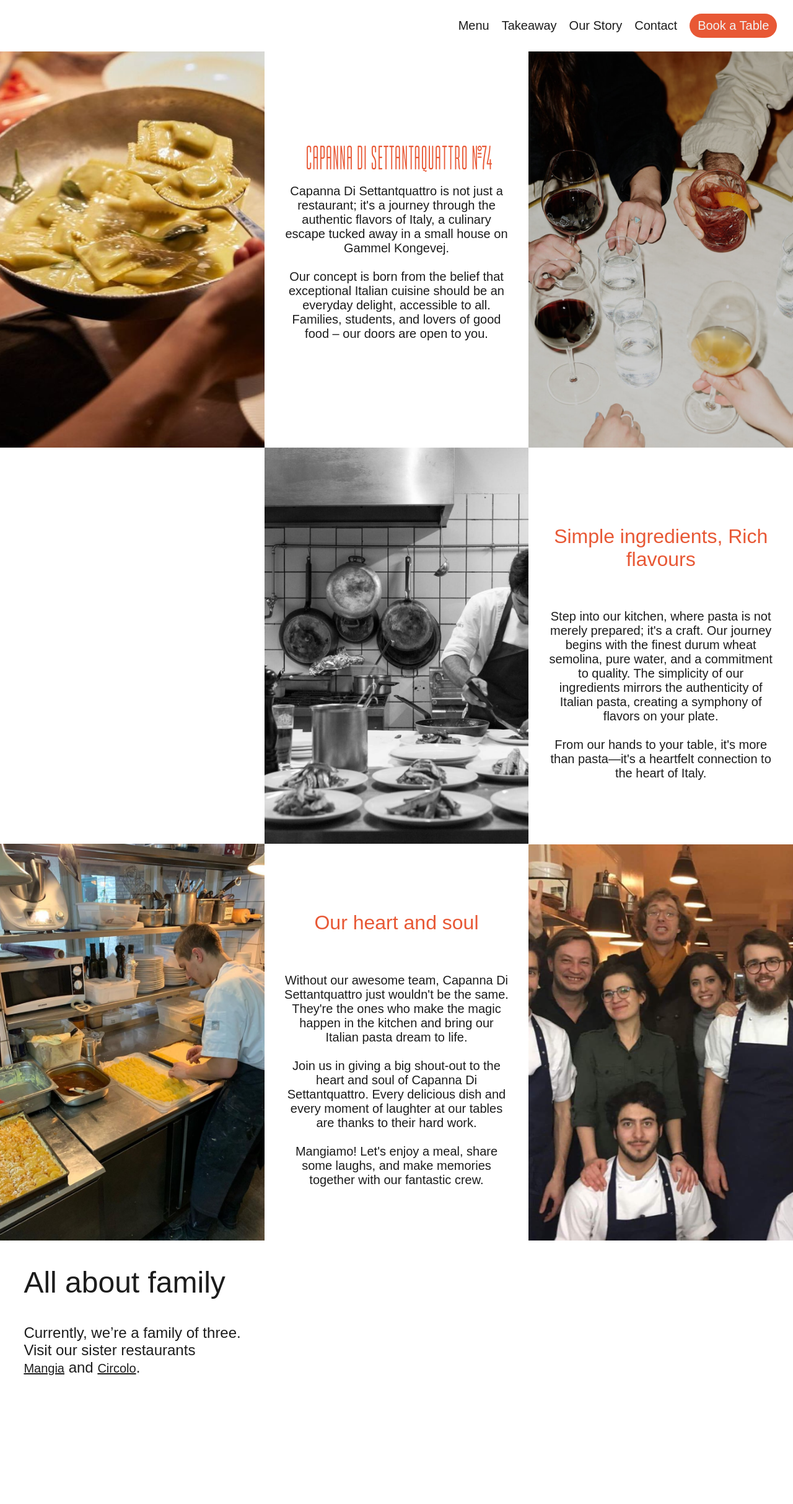
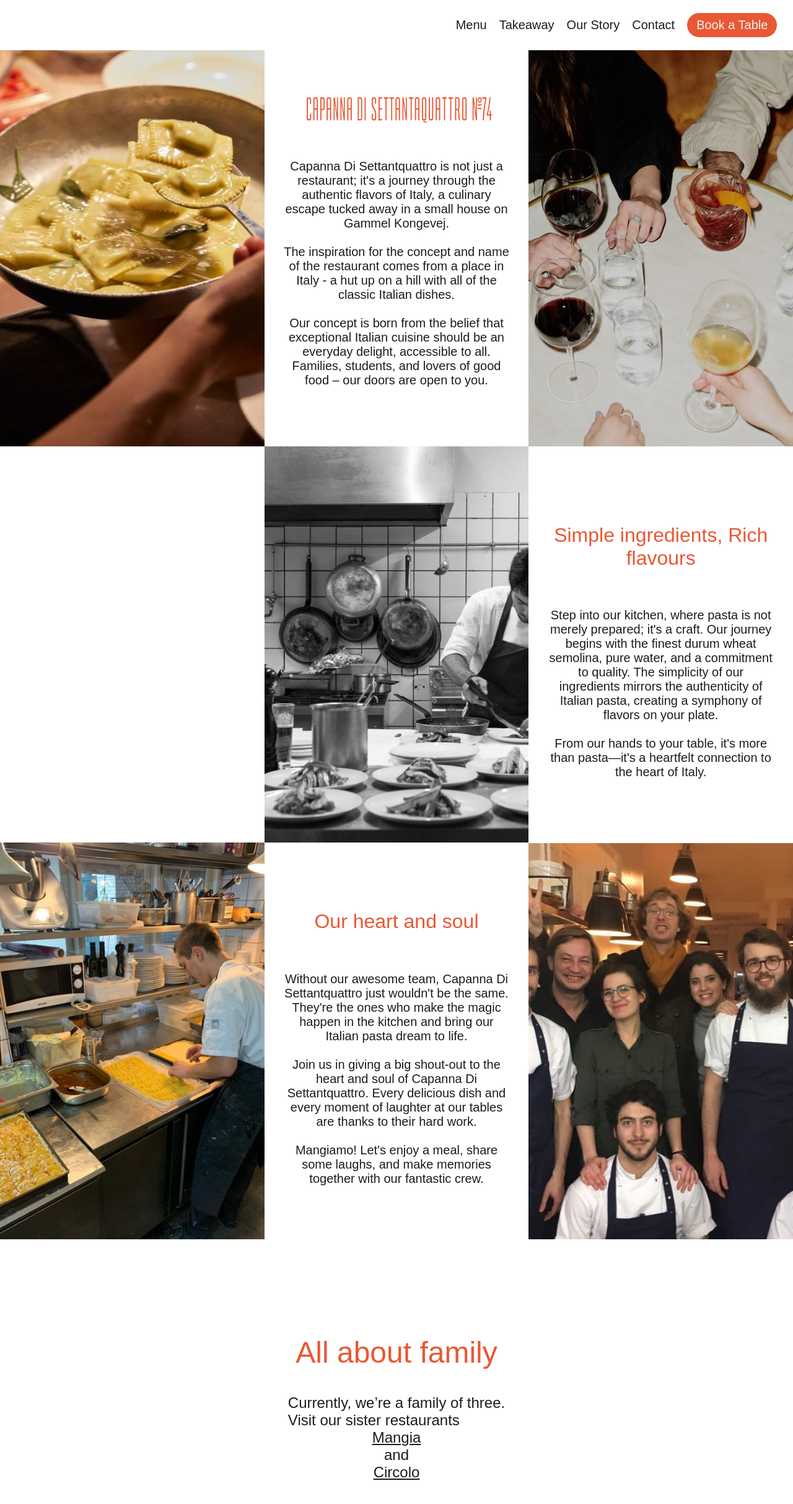
Before and after one commit to ozolinala/capanna74, a Next.js app: page /our-story in a window 1280 px wide. Shown: the top 2426 px of the page at 62% size. Before the commit the page ends 2244 px from the top, so only its background shows below. Built offline with nearby package versions, Linux system fonts and the light colour scheme.

Commit message:
added the all about family

```diff
--- a/src/components/OurStoryGrid.js
+++ b/src/components/OurStoryGrid.js
@@ -7,7 +7,9 @@
 <div className={`${styles.item} ${styles.image}`}><img src="/assets/our-story1.png" alt="Pasta in a pan"></img></div>
 <div id={styles.logo} className={styles.item}>
   <img src="/assets/Orange-capanna-logo.svg" alt='Logo'></img>
-  <p>Capanna Di Settantquattro is not just a restaurant; it's a journey through the authentic flavors of Italy, a culinary escape tucked away in a small house on Gammel Kongevej. <br></br><br></br>Our concept is born from the belief that exceptional Italian cuisine should be an everyday delight, accessible to all. Families, students, and lovers of good food – our doors are open to you.</p>
+  <p>Capanna Di Settantquattro is not just a restaurant; it's a journey through the authentic flavors of Italy, a culinary escape tucked away in a small house on Gammel Kongevej.
+  <br></br><br></br> The inspiration for the concept and name of the restaurant comes from a place in Italy - a hut up on a hill with all of the classic Italian dishes.
+    <br></br><br></br>Our concept is born from the belief that exceptional Italian cuisine should be an everyday delight, accessible to all. Families, students, and lovers of good food – our doors are open to you.</p>
 </div>
 <div className={`${styles.item} ${styles.image}`}><img src="/assets/our-story2.png" alt="Cocktails"></img></div>
 
--- a/src/pages/our-story.js
+++ b/src/pages/our-story.js
@@ -7,20 +7,20 @@
   return (
     <Layout currentPage="yourComponent">
 <OurStoryGrid></OurStoryGrid>
-<div classNamestyle={{ textAlign: 'center', width:'50%' }}>
+<div className={styles.others}>
       <h2 classNamestyle={{ color:'var(--accent-color)'}}>All about family</h2>
-      <h3>
+      <p>
         Currently, we’re a family of three.
-        <br></br>Visit our sister restaurants{' '} <br></br>
+        <br></br>Visit our sister restaurants
+        <br></br>
         <a href="http://mangia.dk/" target="_blank" rel="noopener noreferrer">
-          <u>Mangia</u>
-        </a>{' '}
-        and{' '}
+          Mangia
+        </a>
+        and
         <a href="https://www.ristorantecircolo.dk/" target="_blank" rel="noopener noreferrer">
-          <u>Circolo</u>
+          Circolo
         </a>
-        .
-      </h3>
+      </p>
     </div>
     </Layout>
   );
--- a/src/styles/Layout.module.css
+++ b/src/styles/Layout.module.css
@@ -3,7 +3,7 @@
   display: flex;
   justify-content: flex-end;
   align-items: center;
-  padding: 2px;
+  padding: 1px;
   padding-right: 2%;
 }
 
@@ -28,7 +28,7 @@
 .bookTableButton p {
   background-color: var(--accent-color);
   color: var(--off-white);
-  padding: 8px 13px;
+  padding: 8px 15px;
   border-radius: 25px;
   font-weight: 300;
   text-decoration: none !important;
--- a/src/styles/OurStory.module.css
+++ b/src/styles/OurStory.module.css
@@ -2,7 +2,6 @@
     margin: 0 auto;
     display: grid;
     grid-template-columns: repeat(auto-fit, minmax(300px, 1fr));
-
   }
 
   .item {
@@ -15,8 +14,34 @@
 #logo img{
     padding-left: 16%;
     width:70%;
+    margin-bottom: 2.4em;
 }
-
+.others p, .others h2{
+    display: flex;
+    flex-direction: column;
+    padding: 0;
+    width: 100%;
+    justify-content: center;
+    align-items: center;
+}
+.others h2{
+    color:var(--accent-color);
+}
+.others p{
+    font-size: 24px;
+}
+.others a {
+    font-size: 24px;
+    display: inline-block;
+    text-decoration: underline;
+}
+.others {
+    padding-top: 9%;
+    padding-bottom: 12%;
+}
+.others a {
+    display:inline-block
+}
 .item p, .item h4 {
     text-align: center;
     padding-left: 7%;
```
